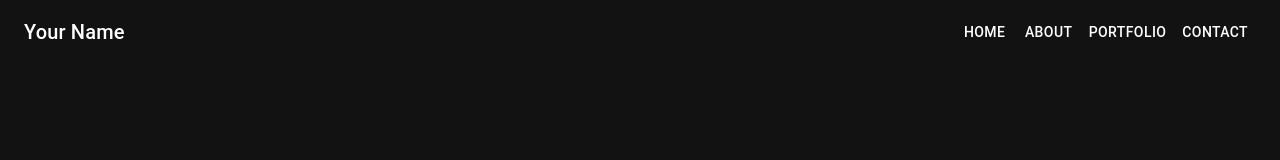
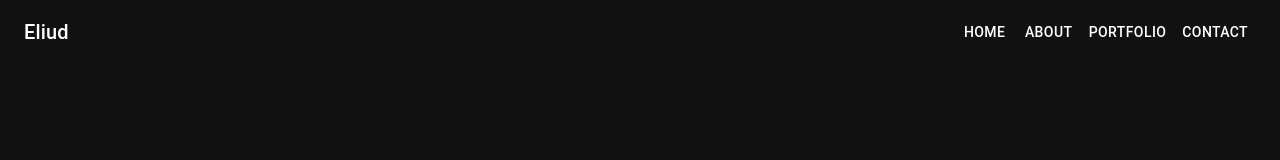
Before and after one commit to Eliud254/dev, a Next.js app: page / in a window 1280 px wide. Shown: the top 160 px of the page. Built offline with nearby package versions, Linux system fonts and the light colour scheme.

Commit message:
Initial commit

```diff
--- a/components/Navbar.tsx
+++ b/components/Navbar.tsx
@@ -6,7 +6,7 @@ const Navbar: React.FC = () => (
   <AppBar position="static" color="transparent" elevation={0}>
     <Toolbar>
       <Typography variant="h6" component="div" sx={{ flexGrow: 1 }}>
-        Your Name
+        Eliud
       </Typography>
       <Box>
         <Link href="/" passHref>
```
